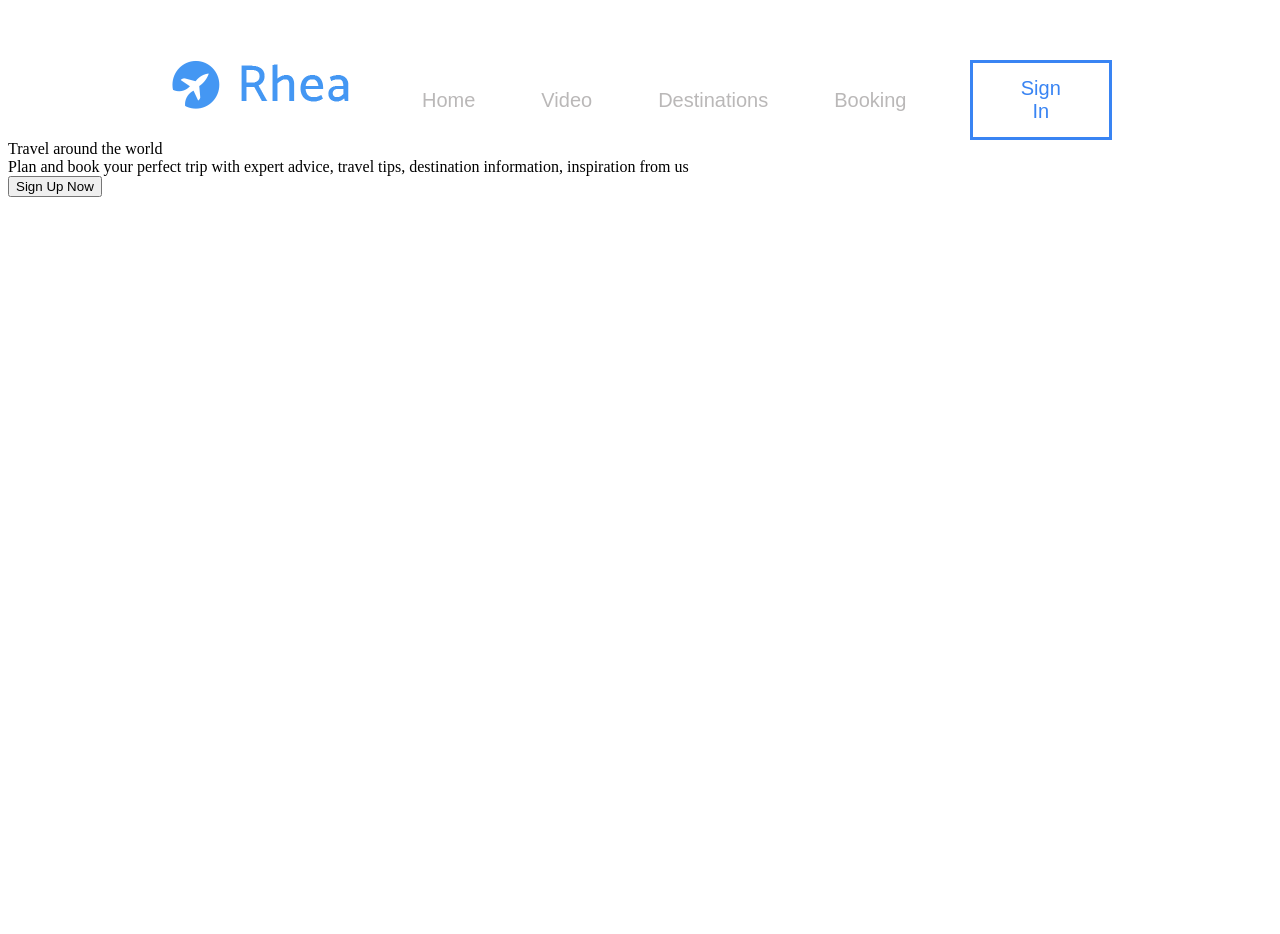
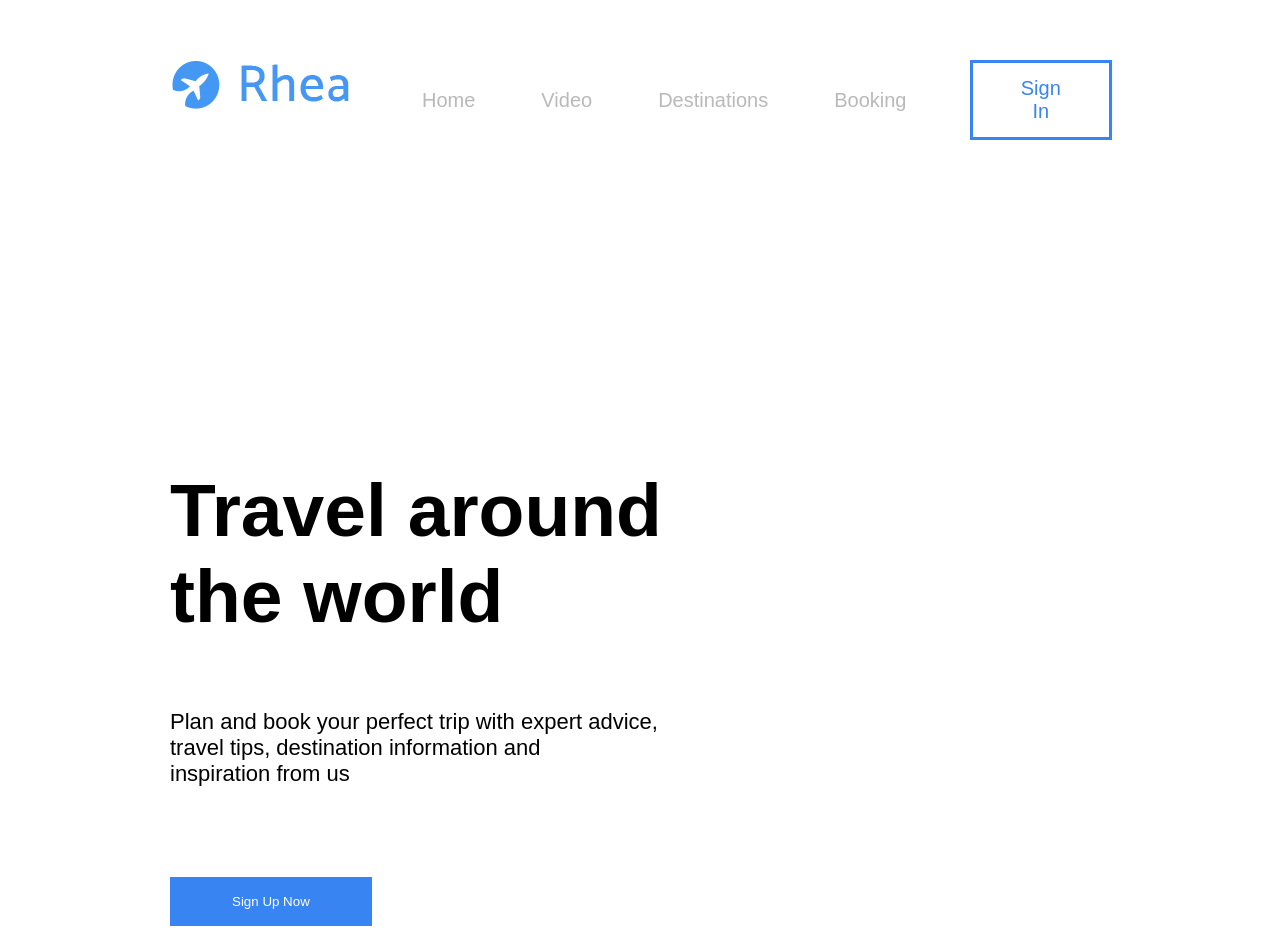
Before and after one commit to Anesthesia92/rhia, a plain HTML site: page index.html in a window 1280 px wide. Before the commit the page ends 800 px from the top, so only its background shows below. Drawn offline with Linux system fonts and the light colour scheme.

Commit message:
advertising

```diff
--- a/css/style.sass
+++ b/css/style.sass
@@ -24,6 +24,7 @@ body
         color: #5ba4f5
       &__button
         margin-left: 30px
+
 .menu-button
   padding: 14px 41.5px
   background-color: $color
@@ -34,9 +35,25 @@ body
   &:hover
    font-weight: bold
 
-
 .navigation__elements, .navigation
   display: flex
   list-style-type: none
 
 .advertising
+ margin-top: 327px
+ margin-left: 162px
+ width: 40%
+ &-text__travel
+  font-family: nunito-extrabold-regular, sans-serif
+  font-size: 75px
+  font-weight: bold
+ &-text__plan
+  font-family: nunito-sans-regular, sans-serif
+  font-size: 22px
+  margin-top: 70px
+ &-text__button
+  margin-top: 90px
+  background-color: $blue
+  color: white
+  border: 3px solid $blue
+  padding: 14px 59px
--- a/index.html
+++ b/index.html
@@ -35,12 +35,10 @@
   <div class="advertising">
 
 <div class="advertising-text">
-  <div class="advertising-text__travel">Travel around the world</div>
-<div class="advertising-text__plan">Plan and book your perfect trip with expert advice, travel tips, destination information, inspiration from us
+  <div class="advertising-text__travel">Travel around <br> the world</div>
+<div class="advertising-text__plan">Plan and book your perfect trip with expert advice, <br>travel tips, destination information and <br>inspiration from us
 </div>
   <button type="button" class="advertising-text__button">Sign Up Now</button>
-
-
 </div>
 
   </div>
```
Also changed, not shown: css/style.css, images/Vector.png (renamed from images/Vector Smart Object.png), 1 other file.
